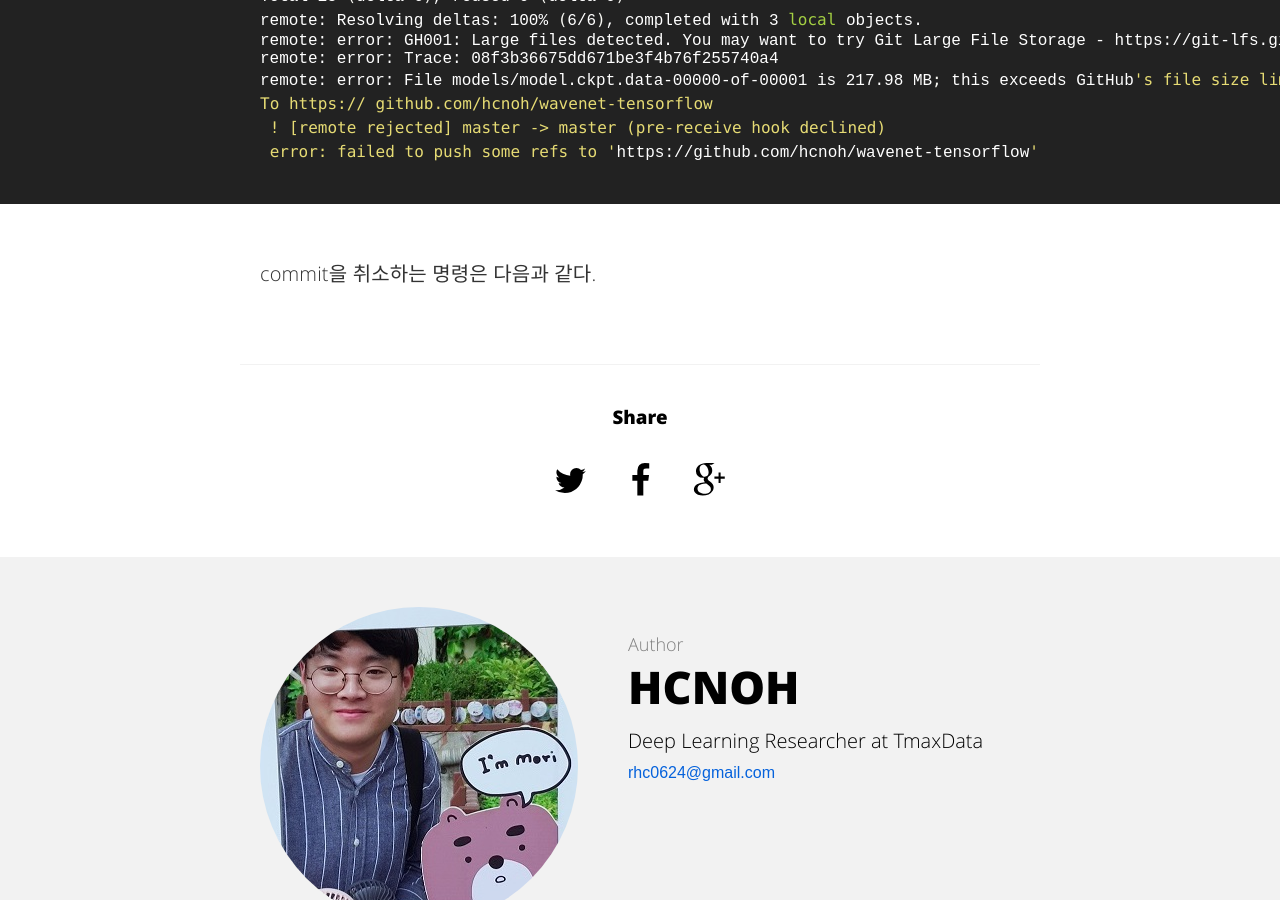
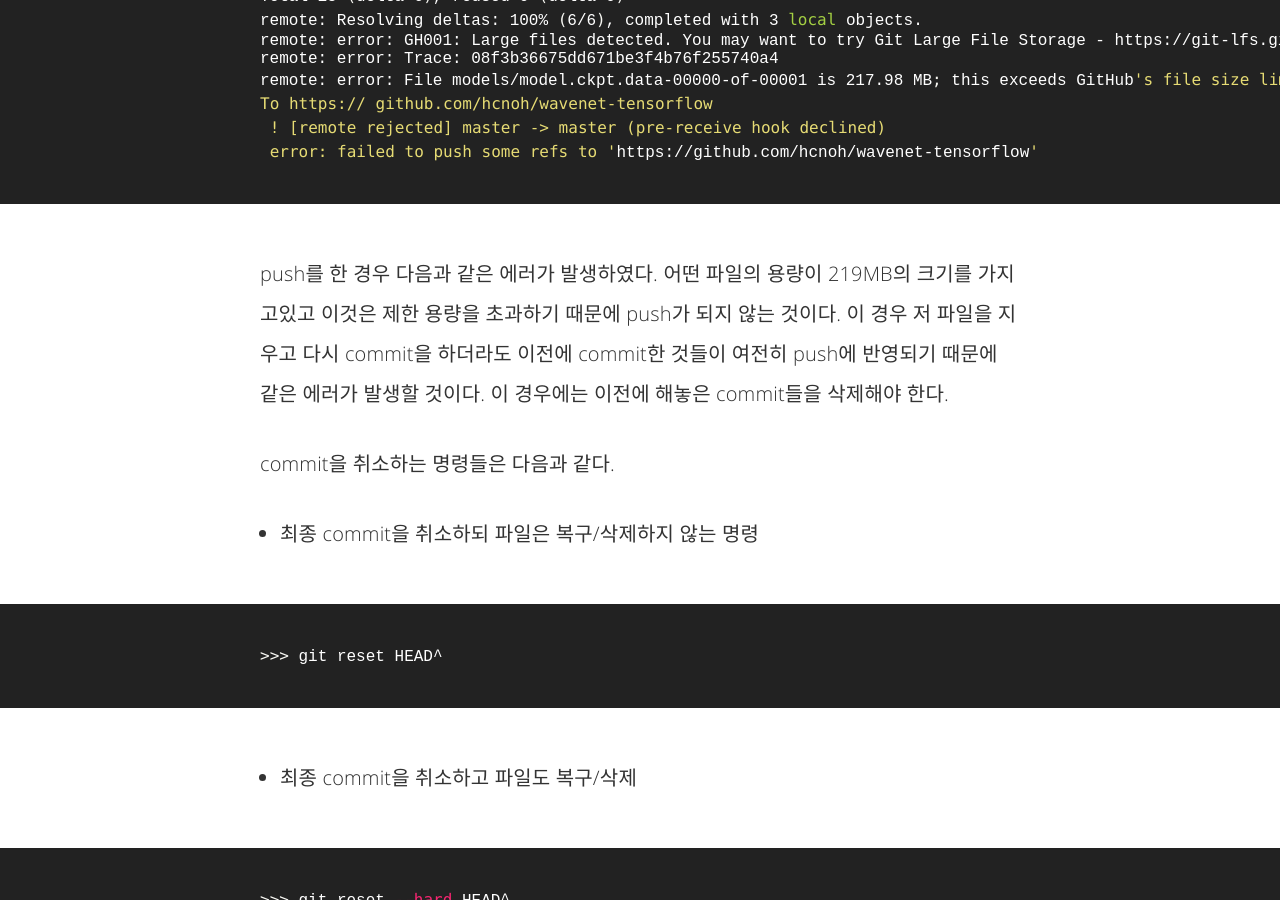
Before and after one commit to hcnoh/blog-prev, a Jekyll site: the page built from _posts/2018-08-20-git-basic-usage.md, in a window 1280 px wide and 900 px high, scrolled down 7725 px. Built offline with Jekyll 4.4.1, drawn with Linux system fonts in a browser that asks for light colours; comment, search, counter and statistics services are not loaded; some of the changed text lies outside the part shown.

Commit message:
Update 2018-08-20-git-basic-usage.md

```diff
--- a/_posts/2018-08-20-git-basic-usage.md
+++ b/_posts/2018-08-20-git-basic-usage.md
@@ -125,4 +125,23 @@ To https:// github.com/hcnoh/wavenet-tensorflow
  ! [remote rejected] master -> master (pre-receive hook declined)
  error: failed to push some refs to 'https://github.com/hcnoh/wavenet-tensorflow'
 {% endhighlight %}
-commit을 취소하는 명령은 다음과 같다.
+push를 한 경우 다음과 같은 에러가 발생하였다. 어떤 파일의 용량이 219MB의 크기를 가지고있고 이것은 제한 용량을 초과하기 때문에 push가 되지 않는 것이다. 이 경우 저 파일을 지우고 다시 commit을 하더라도 이전에 commit한 것들이 여전히 push에 반영되기 때문에 같은 에러가 발생할 것이다. 이 경우에는 이전에 해놓은 commit들을 삭제해야 한다.
+
+commit을 취소하는 명령들은 다음과 같다.
+
+- 최종 commit을 취소하되 파일은 복구/삭제하지 않는 명령
+{% highlight bash %}
+>>> git reset HEAD^
+{% endhighlight %}
+- 최종 commit을 취소하고 파일도 복구/삭제
+{% highlight bash %}
+>>> git reset --hard HEAD^
+{% endhighlight %}
+- 최종 commit을 n개 취소하되 파일은 복구/삭제하지 않는 명령
+{% highlight bash %}
+>>> git reset HEAD~n
+{% endhighlight %}
+- 최종 commit을 n개 취소하고 파일도 복구/삭제
+{% highlight bash %}
+>>> git reset --hard HEAD~n
+{% endhighlight %}
```
